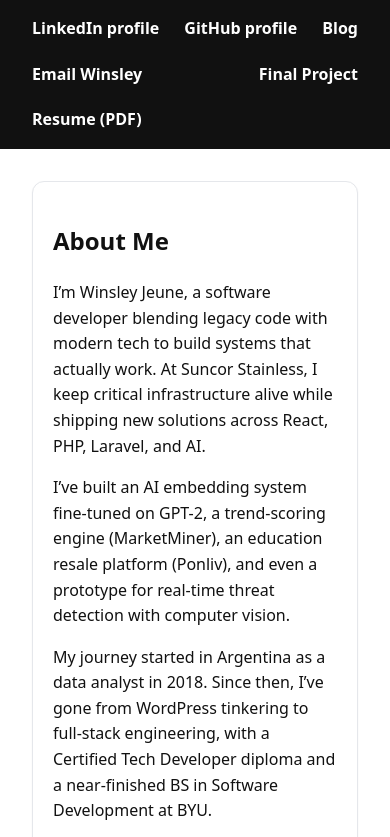
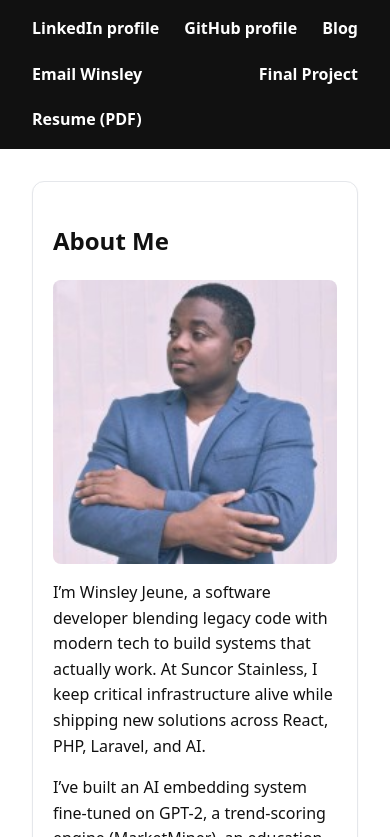
Before and after one commit to jeune07/wdd131, a plain HTML site: page index.html in a window 390 px wide. Shown: the top 837 px of the page. Drawn offline with Linux system fonts and the light colour scheme.

Commit message:
picture updated

```diff
--- a/index.html
+++ b/index.html
@@ -38,7 +38,16 @@
   <main id="main" tabindex="-1">
     <section class="card winsley-about-me" aria-labelledby="about-heading">
       <h1 id="about-heading">About Me</h1>
-
+         <figure>
+        <img
+          src="/images/winsley-photo.jpg"
+          alt="Winsley Jeune — portrait"
+          width="200" height="150"
+        />
+        <figcaption class="visually-hidden">
+          Placeholder portrait image of Winsley Jeune
+        </figcaption>
+      </figure>
       <p>
        I’m Winsley Jeune, a software developer blending legacy code with modern tech to build systems that actually work. At Suncor Stainless, I keep critical infrastructure alive while shipping new solutions across React, PHP, Laravel, and AI.
       </p>
@@ -47,16 +56,7 @@
       </p>
       <p>My journey started in Argentina as a data analyst in 2018. Since then, I’ve gone from WordPress tinkering to full-stack engineering, with a Certified Tech Developer diploma and a near-finished BS in Software Development at BYU.</p>
       <P>I’m driven by one thing: solving hard problems with scalable, intelligent software not just writing features, but engineering ecosystems that last.</P>
-      <figure>
-        <img
-          src="https://via.placeholder.com/600x400?text=Winsley+Jeune"
-          alt="Winsley Jeune — portrait"
-          width="600" height="400"
-        />
-        <figcaption class="visually-hidden">
-          Placeholder portrait image of Winsley Jeune
-        </figcaption>
-      </figure>
+
     </section>
 
     <section class="card winsley-project" aria-labelledby="projects-heading">
--- a/styles/base.css
+++ b/styles/base.css
@@ -64,4 +64,50 @@ img { max-width: 100%; height: auto; }
   * { animation-duration: 0.001ms !important; animation-iteration-count: 1 !important; transition-duration: 0.001ms !important; scroll-behavior: auto !important; }
 }
 
-/* Small screens: stack naturally via flex-basis settings above */
+/* Make the figure float to the right so text wraps around it */
+.winsley-about-me figure {
+  float: right;
+  /* space between image and text */
+  margin: 0 0 1rem 1rem;
+  /* keep it from getting too wide */
+  max-width: 220px;
+}
+
+/* Image polish */
+.winsley-about-me img {
+  display: block;
+  width: 100%;
+  height: auto;
+  border-radius: 8px;
+  object-fit: cover;
+}
+
+/* Contain the float so the section’s height doesn’t collapse */
+.winsley-about-me::after {
+  content: "";
+  display: table;
+  clear: both;
+}
+
+/* Optional: nicer wrap curve (supported in modern browsers) */
+.winsley-about-me figure {
+  shape-outside: inset(0 round 8px);
+}
+
+/* Mobile: stop floating so the image stacks above text */
+@media (max-width: 700px) {
+  .winsley-about-me figure {
+    float: none;
+    max-width: 100%;
+    margin: 0 0 1rem 0;
+  }
+}
+
+/* Visually hidden utility (keep if you use it) */
+.visually-hidden {
+  position: absolute !important;
+  width: 1px; height: 1px;
+  padding: 0; margin: -1px;
+  overflow: hidden; clip: rect(0 0 0 0);
+  white-space: nowrap; border: 0;
+}
```
Also changed, not shown: images/winsley-photo.jpg (added).
